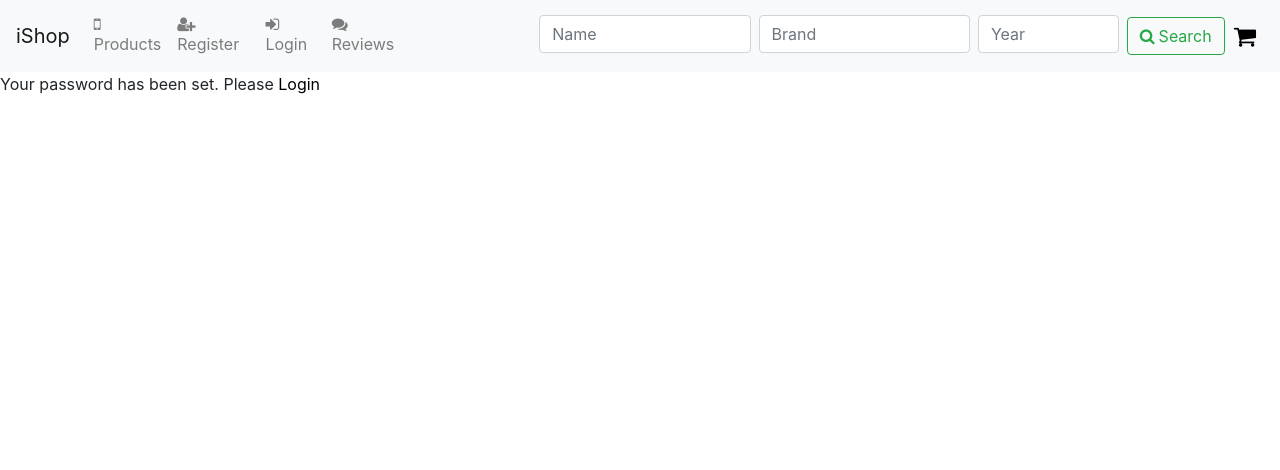
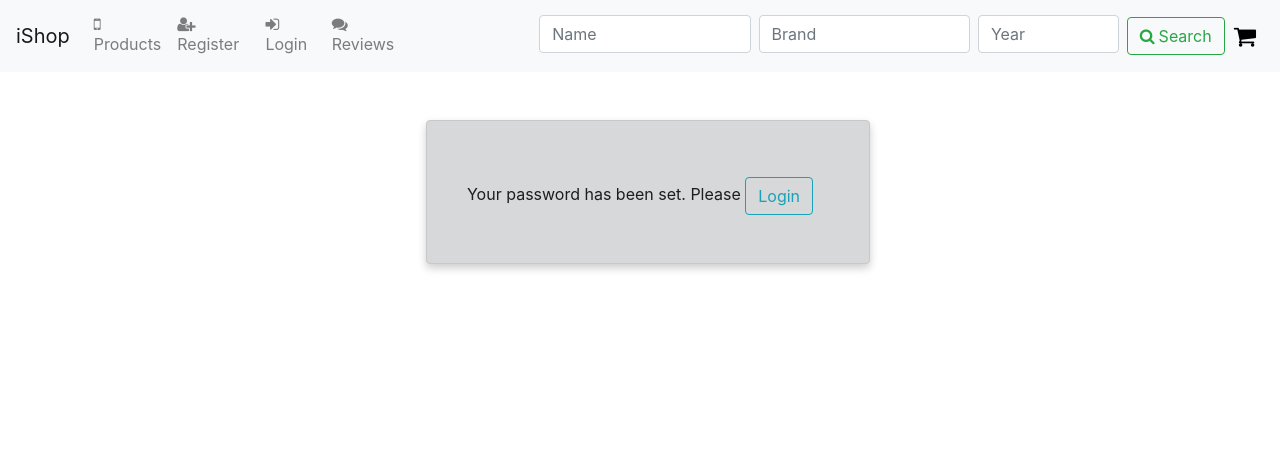
Before and after one commit to Tariqalrehily/iShop, a Django app: a page that uses templates/registration/password_reset_complete.html in a window 1280 px wide. Shown: the top 470 px of the page. Run offline with Django 3.2, Linux system fonts and the light colour scheme; some libraries are stand-ins or nearby versions.

Commit message:
Bootstrap style for password reset confirm and complete.

```diff
--- a/templates/registration/password_reset_complete.html
+++ b/templates/registration/password_reset_complete.html
@@ -4,5 +4,13 @@
 
 {% block content %}
 <!-- After completing password reset -->
-<p>Your password has been set. Please <a href="{{ login_url }}">Login</a></p>
+<div class="d-flex">
+    <div class="row m-auto">
+        <div class="card card-signin my-5 col-sm-12 alert alert-dark">
+            <div class="card-body mt-4">
+                <p>Your password has been set. Please <a  href="{{ login_url }}" class="btn btn-outline-info">Login</a></p>
+            </div>
+        </div>
+    </div>
+</div>
 {% endblock %}
```
Also changed, not shown: templates/registration/password_reset_confirm.html (+8 -0 lines).
